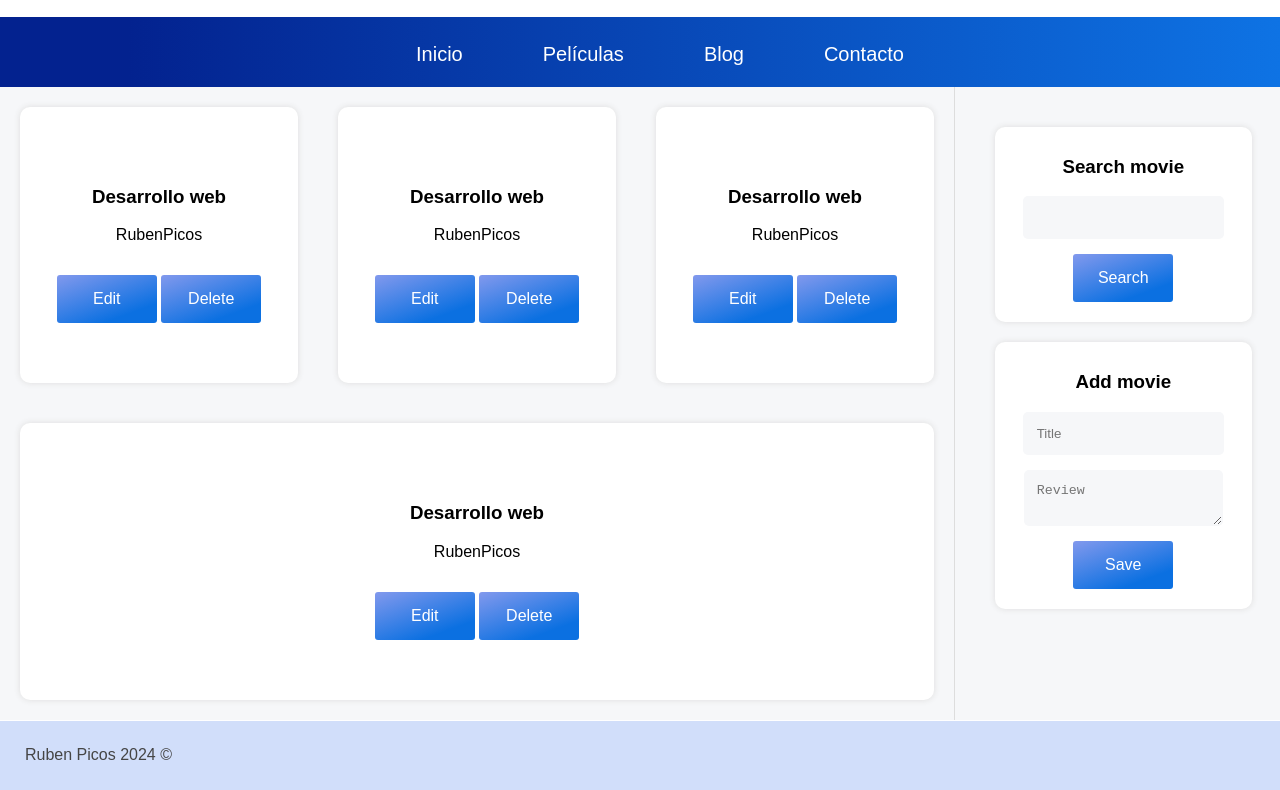
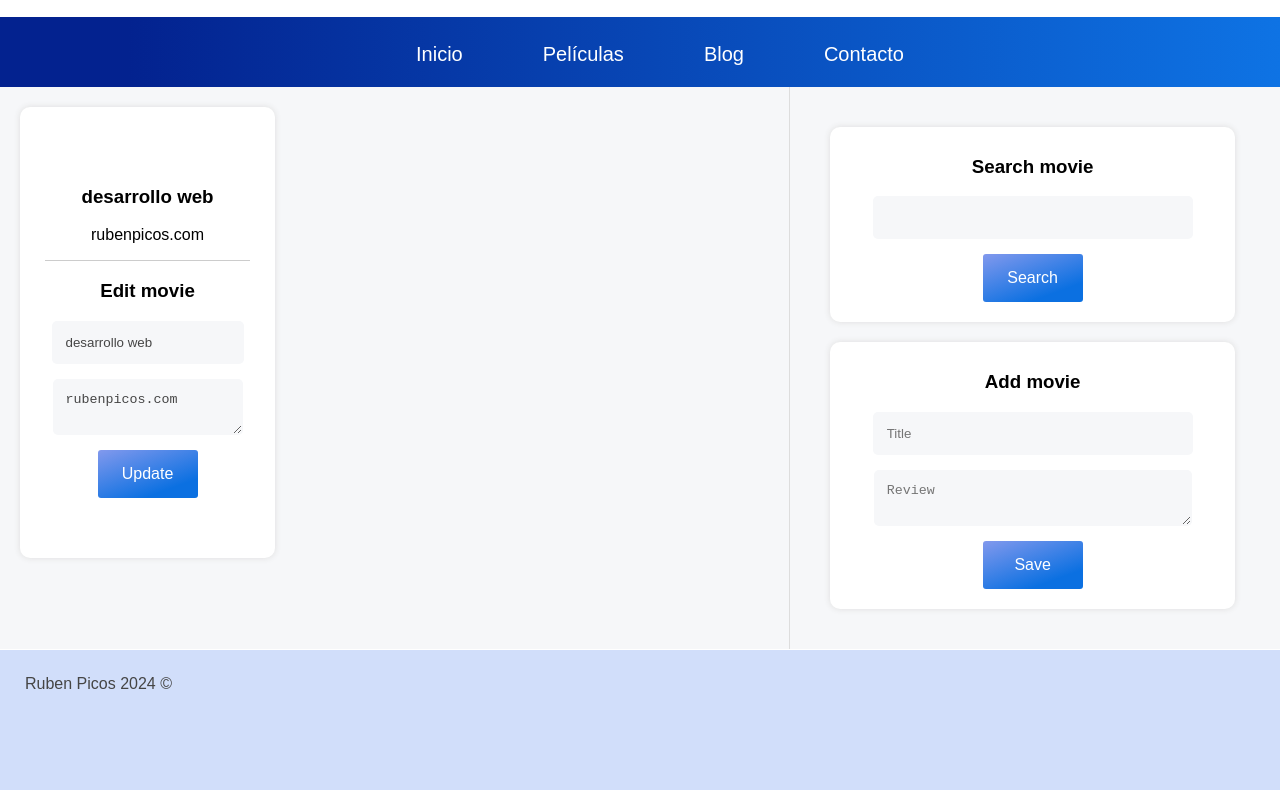
Before and after one commit to Rubenpicos/movie-app, a plain HTML site: page src/index.html in a window 1280 px wide. Both pictures are taken after a click on the button "Edit". Shown: the part 83-873 px from the top of the page. After the commit the page ends 802 px from the top, so only its background shows below. Drawn offline with Linux system fonts and the light colour scheme.

Commit message:
Create more modules for the app

```diff
--- a/src/CSS/styles.css
+++ b/src/CSS/styles.css
@@ -173,7 +173,7 @@ body {
 }
 
 .movie-item {
-    flex-grow: 1;
+    /* flex-grow: 1;  si lo activas, al quedar una tarjeta, queda demasiado ancha*/
     background-color: white;
     border-radius: 10px;
     box-shadow: 0px 0px 6px #ddd;
@@ -232,7 +232,11 @@ input[type="button"] {
 
 .lateral input[type="text"],
 .lateral input[type="search"],
-.lateral textarea{
+.lateral textarea,
+.edit_form input[type="text"],
+.edit_form input[type="text"],
+.edit_form textarea
+{
     display: block;
     margin: 0 auto;
     margin-top: 15px;
@@ -244,6 +248,11 @@ input[type="button"] {
     opacity: 4;
     outline: 0;
     border-color: transparent;
+}
+
+.edit_form{
+    border-top: 1px solid #ccc;
+    margin-top: 10px;
 }
 
 .footer {
--- a/src/JS/main.js
+++ b/src/JS/main.js
@@ -0,0 +1,9 @@
+import App from "../movies/app.js";
+
+
+//Object create
+const movieApp = new App();
+
+
+//Load app
+movieApp.load()
--- a/src/index.html
+++ b/src/index.html
@@ -28,7 +28,7 @@
         </nav>
 
 
-        <section class="content">
+        <section id="content" class="content">
             <article class="movie-item">
                 <h3 class="title">Desarrollo web</h3>
                 <p class="description">RubenPicos</p>
@@ -36,27 +36,7 @@
                 <button class="edit">Edit</button>
                 <button class="delete">Delete</button>
             </article>
-            <article class="movie-item">
-                <h3 class="title">Desarrollo web</h3>
-                <p class="description">RubenPicos</p>
 
-                <button class="edit">Edit</button>
-                <button class="delete">Delete</button>
-            </article>
-            <article class="movie-item">
-                <h3 class="title">Desarrollo web</h3>
-                <p class="description">RubenPicos</p>
-
-                <button class="edit">Edit</button>
-                <button class="delete">Delete</button>
-            </article>
-            <article class="movie-item">
-                <h3 class="title">Desarrollo web</h3>
-                <p class="description">RubenPicos</p>
-
-                <button class="edit">Edit</button>
-                <button class="delete">Delete</button>
-            </article>
 
         </section>
 
@@ -71,9 +51,9 @@
         <div class="add">
             <h3 class="title">Add movie</h3>
             <form>
-                <input type="text" placeholder="Title">
-                <textarea placeholder="Review"></textarea>
-                <input type="submit" value="Save">
+                <input type="text" id="title" placeholder="Title">
+                <textarea id="description" placeholder="Review"></textarea>
+                <input type="submit" id="save" value="Save">
             </form>
         </div>
         </aside>
--- a/src/movies/app.js
+++ b/src/movies/app.js
@@ -0,0 +1,28 @@
+import Add from "./modules/add.js"
+import list from "./modules/list.js";
+import storage from "./modules/storage.js";
+
+
+export default class App{
+    constructor(){
+        //start props
+
+        this.add= new Add();
+        this.list = new list();
+        this.storage = new storage();
+    }
+
+
+load(){
+    //add movies
+    this.add.movieSave()
+    //
+    const movies = this.storage.getData();
+    //list movies
+    this.list.show(movies);
+    //search movies
+
+    console.log("la app ha sido inicializada")
+}
+
+}
--- a/src/movies/modules/add.js
+++ b/src/movies/modules/add.js
@@ -0,0 +1,64 @@
+import storage from "./storage.js";
+import list from "./list.js";
+
+
+export default class Add {
+
+    constructor() {
+
+        //
+        this.storage = new storage();
+        this.list = new list();
+
+        //Catch DOM elements
+        this.titleField = document.querySelector("#title");
+        this.descriptionField = document.querySelector("#description");
+        this.save_btn = document.querySelector("#save")
+    }
+
+
+    movieSave() {
+
+        this.save_btn.onclick = (e) => {
+            e.preventDefault();
+
+            //
+           let movies = this.storage.getData();
+           let lastId = this.storage.getLastId();
+           console.log(movies, lastId)
+
+
+            let title = this.titleField.value;
+            let description = this.descriptionField.value
+
+            if (title != "" || description != "") {
+
+                //Create
+                let movie = {
+                    id: lastId++,
+                    title,
+                    description
+                }
+
+                //ADD MOVIES
+                movies.push(movie);
+
+                //SAVE IN STORAGE
+                this.storage.save(movies);
+                //List actu
+                this.list.addToList(movie, movies);
+            } else {
+                alert("Enter data in the form")
+
+            }
+
+
+
+
+
+
+            return false;
+        }
+
+    }
+}
--- /dev/null
+++ b/src/movies/modules/delete.js
@@ -0,0 +1,31 @@
+
+import Storage from "./storage.js";
+import List from "./list.js";
+
+export default function () {
+
+
+    const storageInstance = new Storage()
+    const listInstance = new List()
+
+    let moviesStorage = storageInstance.getData();
+    let moviesViewed = document.querySelectorAll("#content .movie-item")
+
+    moviesViewed.forEach(movie => {
+
+
+        let deleteBtn = movie.querySelector('.delete');
+
+        deleteBtn.onclick = function () {
+            const movie_id = this.getAttribute('data-id')
+
+            const new_movie_stored = moviesStorage.filter((movie) => movie.id !== parseInt(movie_id));
+
+            //Actu localStorage
+            storageInstance.save(new_movie_stored);
+            //show the list again
+            listInstance.show(new_movie_stored)
+        }
+    })
+
+}
--- /dev/null
+++ b/src/movies/modules/edit.js
@@ -0,0 +1,57 @@
+import Storage from "./storage.js";
+import List from "./list.js";
+
+export default function () {
+    const storage = new Storage();
+    const list = new List();
+
+    let movies_stored = storage.getData();
+    let movies_viewed = document.querySelectorAll(".movie-item");
+
+    movies_viewed.forEach(movie => {
+        let edit_btn = movie.querySelector(".edit");
+
+        edit_btn.onclick = function () {
+            // Catch movie id
+            const movie_id = parseInt(this.getAttribute("data-id"));
+
+            // Buttons remove
+            edit_btn.remove();
+            movie.querySelector(".delete").remove();
+
+            // Add html to the edit
+            let movie_edit_html = `
+            <div class= "edit_form">
+                 <h3 class="title">Edit movie </h3>
+                 <form>
+                 <input type="text" class="edited_title" value="${movie.querySelector(".title").innerHTML}"/>
+                 <textarea class="edited_description">${movie.querySelector(".description").innerHTML} </textarea>
+                 <input type="submit" class="update" value="Update"></input>
+                 </form>
+            </div>`;
+            movie.innerHTML += movie_edit_html;
+
+            let update_btn = movie.querySelector(".update");
+
+            update_btn.onclick = function (e) {
+                e.preventDefault();
+
+                let index = movies_stored.findIndex(peli => peli.id === movie_id);
+
+                movies_stored[index] = {
+                    id: movie_id,
+                    title: movie.querySelector(".edited_title").value,
+                    description: movie.querySelector(".edited_description").value
+                };
+
+                // Save to storage
+                storage.save(movies_stored);
+
+                // Show list again
+                list.show(movies_stored);
+
+                return false;
+            };
+        };
+    });
+}
--- /dev/null
+++ b/src/movies/modules/list.js
@@ -0,0 +1,54 @@
+
+import deleteOfList from "./delete.js"
+import edit from "./edit.js"
+
+export default class list {
+    constructor() {
+        //DOM ELEMENTS
+
+        this.content = document.querySelector("#content")
+    }
+
+
+    movieTemplate(movie){
+        return `
+        <article class="movie-item" id="movie-${movie.id}">
+            <h3 class="title">${movie.title}</h3>
+            <p class="description">${movie.description}</p>
+
+            <button class="edit" data-id="${movie.id}">Edit</button>
+            <button class="delete" data-id="${movie.id}">Delete</button>
+        </article> `
+    }
+
+    addToList(movie, listOfMovies) {
+
+        //TEMPLATE
+        let movieHTML = this.movieTemplate(movie)
+
+    //Add the movie to DOM
+    this.content.innerHTML += movieHTML
+
+    //Show movie list
+    this.show(listOfMovies);
+    }
+
+    show(movies){
+        //Empty DOM from movie container
+        this.content.innerHTML = "";
+
+        //Show all the movies in the localStorage
+        movies.forEach(movie => {
+            this.content.innerHTML += this.movieTemplate(movie);
+
+        });
+
+            // Delete button
+            deleteOfList();
+
+            //Edit button
+            edit();
+    }
+
+
+}
--- /dev/null
+++ b/src/movies/modules/storage.js
@@ -0,0 +1,34 @@
+
+export default class storage{
+    constructor() {
+        this.id = 1;
+    }
+
+    getData(){
+        let movies = JSON.parse(localStorage.getItem('movies'))
+
+        if(!movies || movies.length< 1){
+            movies = [
+                {
+                    id:0,
+                    title: 'desarrollo web',
+                    description: 'rubenpicos.com'
+                }
+            ]
+            this.id = 1
+        }else{
+            this.id= movies[movies.length - 1].id + 1;
+        }
+        return movies;
+    }
+
+
+    getLastId(){
+        return this.id;
+    }
+
+
+    save(data){
+        localStorage.setItem('movies', JSON.stringify(data));
+    }
+}
```
